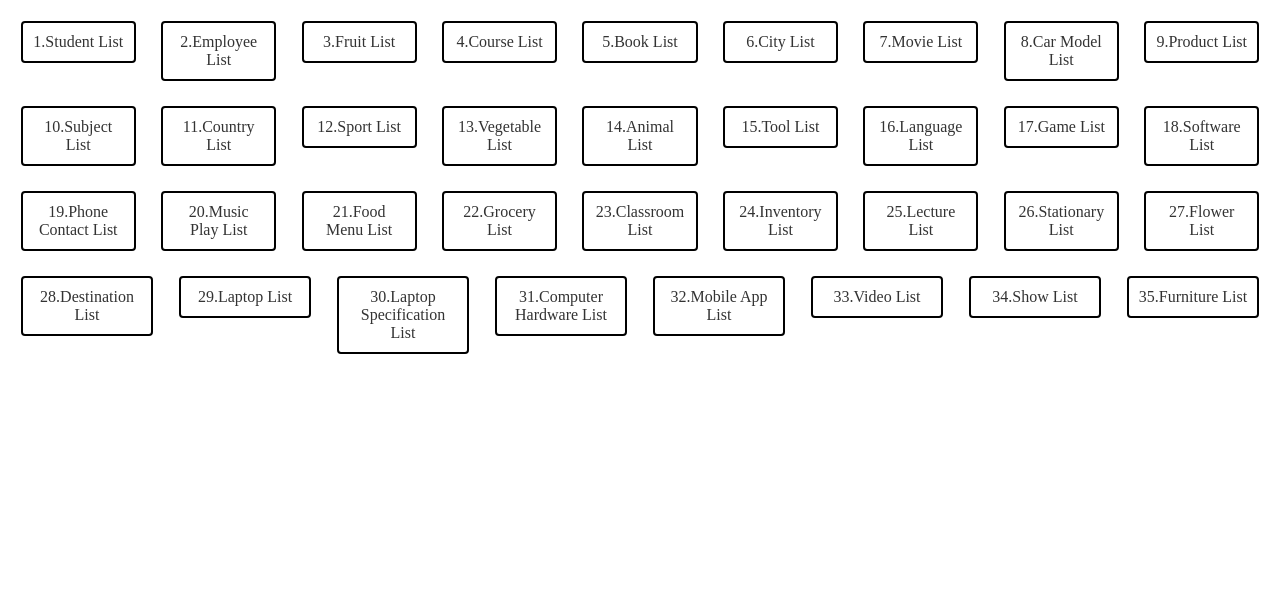
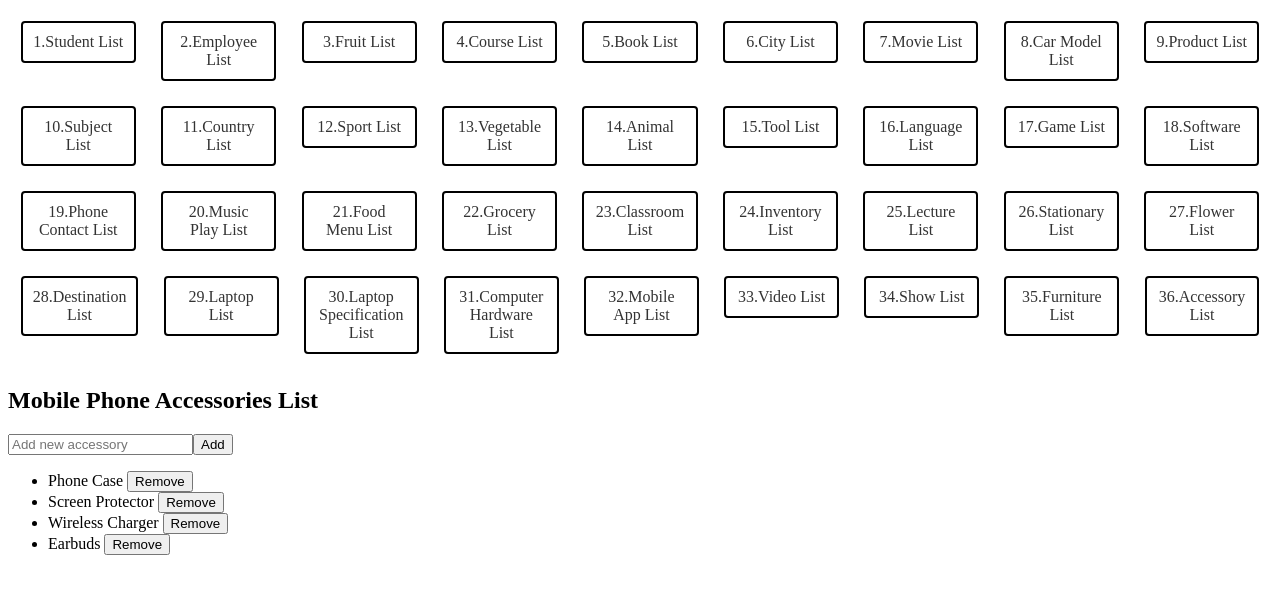
Before and after one commit to Xavierbaliw/Activity15-Angular-with-TypeScript-and-Data-Structures, an Angular app: page /accessorylist in a window 1280 px wide. Before the commit this address led to /. Shown: the top 594 px of the page. Built offline with nearby package versions, Linux system fonts and the light colour scheme.

Commit message:
36TH COMMIT accessorylist

```diff
--- a/src/app/app.component.html
+++ b/src/app/app.component.html
@@ -35,6 +35,7 @@
     <li><a routerLink="videolist">33.Video List</a></li>
     <li><a routerLink="showlist">34.Show List</a>
     <li><a routerLink="furniturelist">35.Furniture List</a></li>
+    <li><a routerLink="accessorylist">36.Accessory List</a></li>
 
 
 
--- a/src/app/app.module.ts
+++ b/src/app/app.module.ts
@@ -42,6 +42,7 @@ import {MobileappListComponent} from "./component/mobileapp-list/mobileapp-list.
 import {VideoListComponent} from "./component/video-list/video-list.component";
 import {ShowListComponent} from "./component/show-list/show-list.component";
 import {FurnitureListComponent} from "./component/furniture-list/furniture-list.component";
+import {AccessoryListComponent} from "./component/accessory-list/accessory-list.component";
 
 
 const routes: Routes = [
@@ -80,6 +81,7 @@ const routes: Routes = [
   {path: 'videolist', component: VideoListComponent},
   {path: 'showlist', component: ShowListComponent},
   {path: 'furniturelist', component: FurnitureListComponent},
+  {path: 'accessorylist', component: AccessoryListComponent},
 
 
 
@@ -131,6 +133,7 @@ const routes: Routes = [
     VideoListComponent,
     ShowListComponent,
     FurnitureListComponent,
+    AccessoryListComponent,
     ],
   providers: [
 
--- /dev/null
+++ b/src/app/component/accessory-list/accessory-list.component.html
@@ -0,0 +1,17 @@
+<div class="accessories-container">
+  <h2>Mobile Phone Accessories List</h2>
+
+  <input
+    type="text"
+    [(ngModel)]="newAccessory"
+    placeholder="Add new accessory"
+  />
+  <button (click)="addAccessory()">Add</button>
+
+  <ul>
+    <li *ngFor="let accessory of accessories; let i = index">
+      {{ accessory }}
+      <button (click)="removeAccessory(i)">Remove</button>
+    </li>
+  </ul>
+</div>
--- /dev/null
+++ b/src/app/component/accessory-list/accessory-list.component.ts
@@ -0,0 +1,22 @@
+import { Component } from '@angular/core';
+
+@Component({
+  selector: 'app-accessory-list',
+  templateUrl: './accessory-list.component.html',
+  styleUrl: './accessory-list.component.css'
+})
+export class AccessoryListComponent {
+  accessories: string[] = ['Phone Case', 'Screen Protector', 'Wireless Charger', 'Earbuds'];
+  newAccessory: string = '';
+
+  addAccessory() {
+    if (this.newAccessory.trim()) {
+      this.accessories.push(this.newAccessory);
+      this.newAccessory = '';
+    }
+  }
+
+  removeAccessory(index: number) {
+    this.accessories.splice(index, 1);
+  }
+}
```
Also changed, not shown: src/app/component/accessory-list/accessory-list.component.css (added), 1 other file (tests, documents, lock files or other folders).
